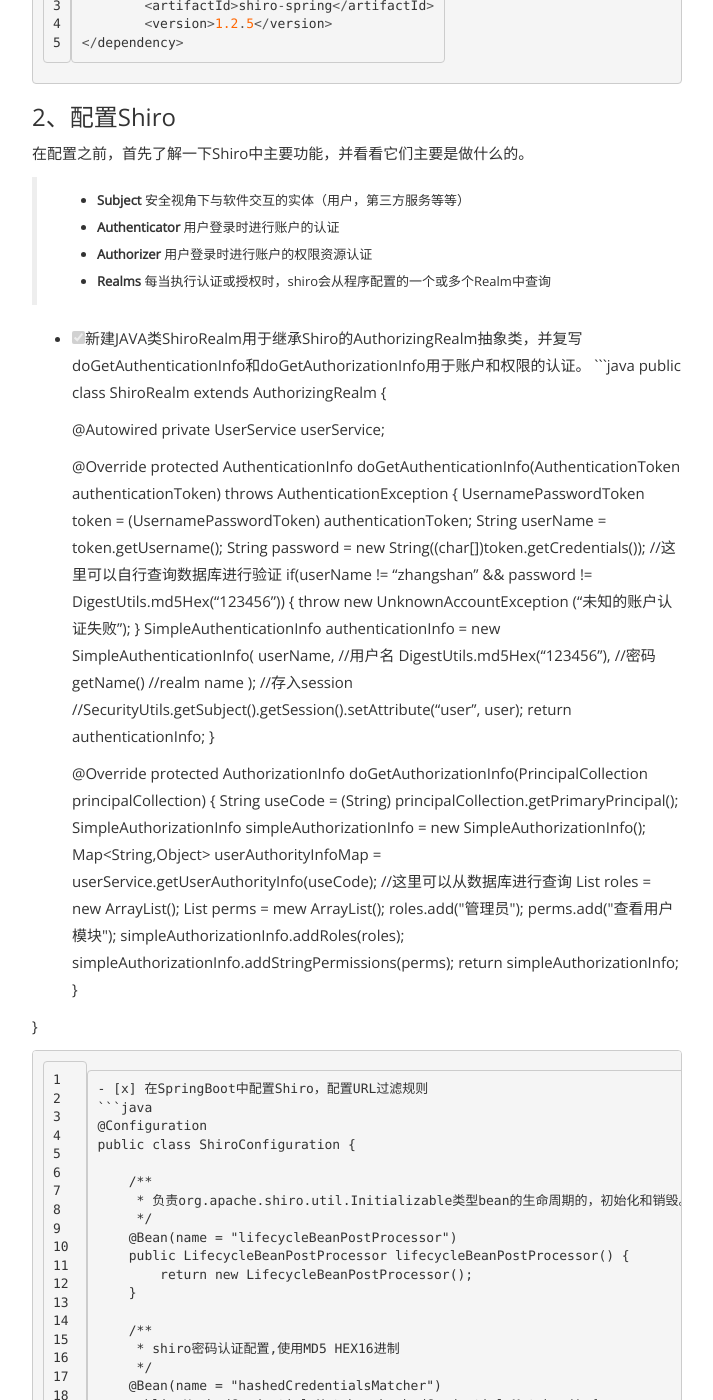
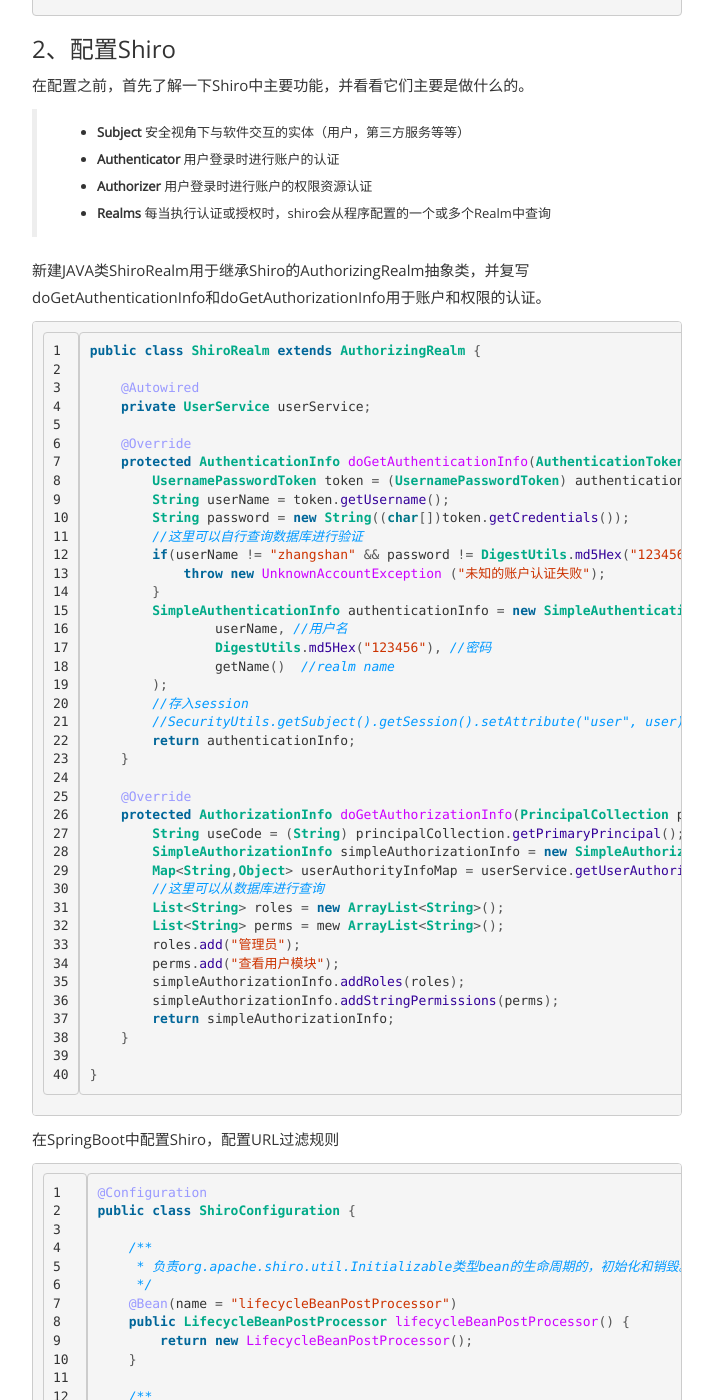
Before and after one commit to lcbbcl/licaibo.github.io, a Jekyll site: the page built from _posts/2017-07-07-Shiro-SpringBoot.md, in a window 1280 px wide and 1400 px high, scrolled down 1343 px. Shown: the whole window, without its empty margins (283-996 px from the left). Built offline with Jekyll 4.4.1, drawn with Linux system fonts in a browser that asks for light colours; some of the changed text lies outside the part shown.

Commit message:
增加Shiro文章内容样式

````diff
--- a/_posts/2017-07-07-Shiro-SpringBoot.md
+++ b/_posts/2017-07-07-Shiro-SpringBoot.md
@@ -4,10 +4,6 @@
 time: 2017年07月07日 星期五
 location: 海南 海口
 pulished: true
----
-
-标签（空格分隔）： Shiro SpringBoot
-
 ---
 
 在日常项目开发中，权限认证是不可少的模块。比较常用的有Spring Security，或是轻量级的Apache Shiro。相对来说Shiro提供了认证、授权、加密、会话管理、与Web集成、缓存等。这些都是日常会用到的，而且Shiro的API比较简洁，学习成本相对低。接下来将整理一下在SpringBoot中如何集成Shiro：
@@ -40,7 +36,8 @@
 > * **Authorizer** 用户登录时进行账户的权限资源认证
 > * **Realms** 每当执行认证或授权时，shiro会从程序配置的一个或多个Realm中查询
 
-- [x] 新建JAVA类ShiroRealm用于继承Shiro的AuthorizingRealm抽象类，并复写doGetAuthenticationInfo和doGetAuthorizationInfo用于账户和权限的认证。
+新建JAVA类ShiroRealm用于继承Shiro的AuthorizingRealm抽象类，并复写doGetAuthenticationInfo和doGetAuthorizationInfo用于账户和权限的认证。
+
 ```java
 public class ShiroRealm extends AuthorizingRealm {
 
@@ -84,7 +81,8 @@
 }
 ```
 
-- [x] 在SpringBoot中配置Shiro，配置URL过滤规则
+在SpringBoot中配置Shiro，配置URL过滤规则
+
 ```java
 @Configuration
 public class ShiroConfiguration {
````
